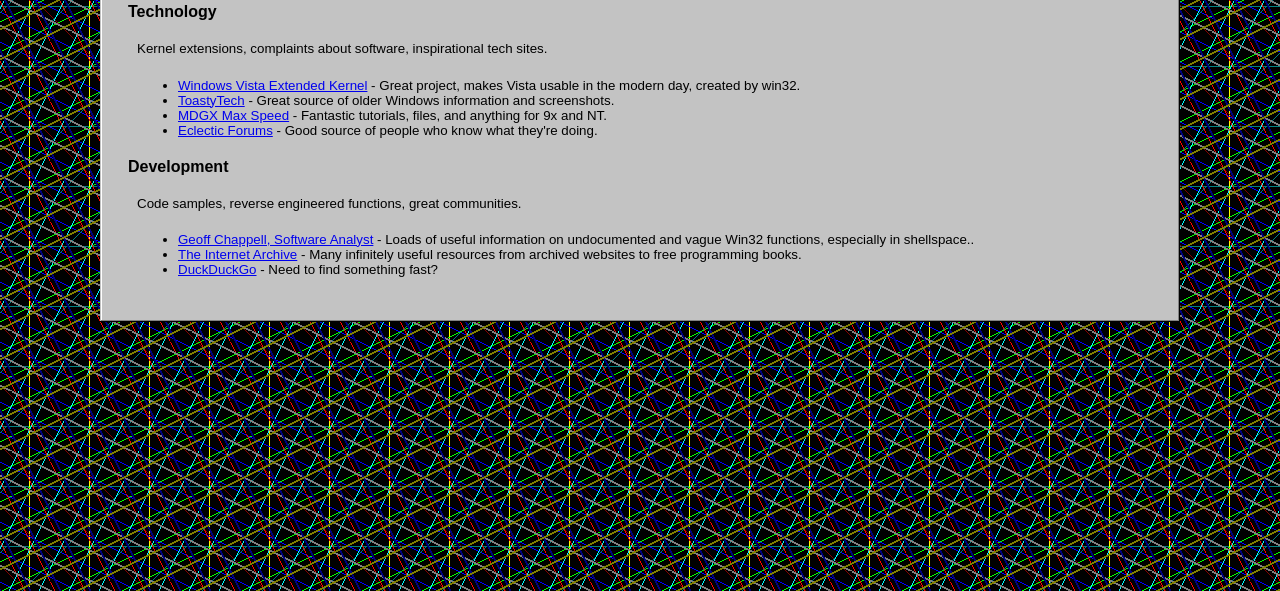
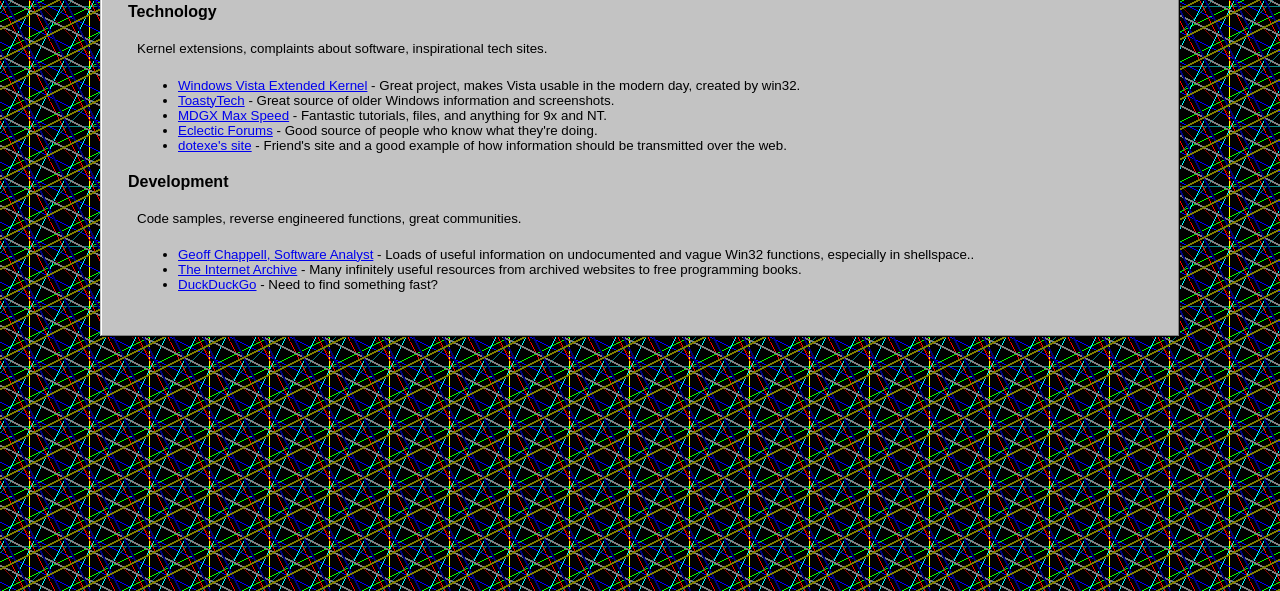
Before and after one commit to Vortesys/Vortesys.github.io, a plain HTML site: page sites.html in a window 1280 px wide. Shown: the part 209-800 px from the top of the page. Drawn offline with Linux system fonts and the light colour scheme.

Commit message:
added dotexe by request

```diff
--- a/sites.html
+++ b/sites.html
@@ -28,6 +28,7 @@
 				<li><a href="http://toastytech.com/">ToastyTech</a> - Great source of older Windows information and screenshots.</li>
 				<li><a href="https://www.mdgx.com/">MDGX Max Speed</a> - Fantastic tutorials, files, and anything for 9x and NT.</li>
 				<li><a href="https://forum.eclectic4un.me/index.php">Eclectic Forums</a> - Good source of people who know what they're doing.</li>
+				<li><a href="http://dotexe.cf/">dotexe's site</a> - Friend's site and a good example of how information should be transmitted over the web.</li>
 			</ul>
 			<h3>Development</h3>
 			<p>Code samples, reverse engineered functions, great communities.</p>
```
